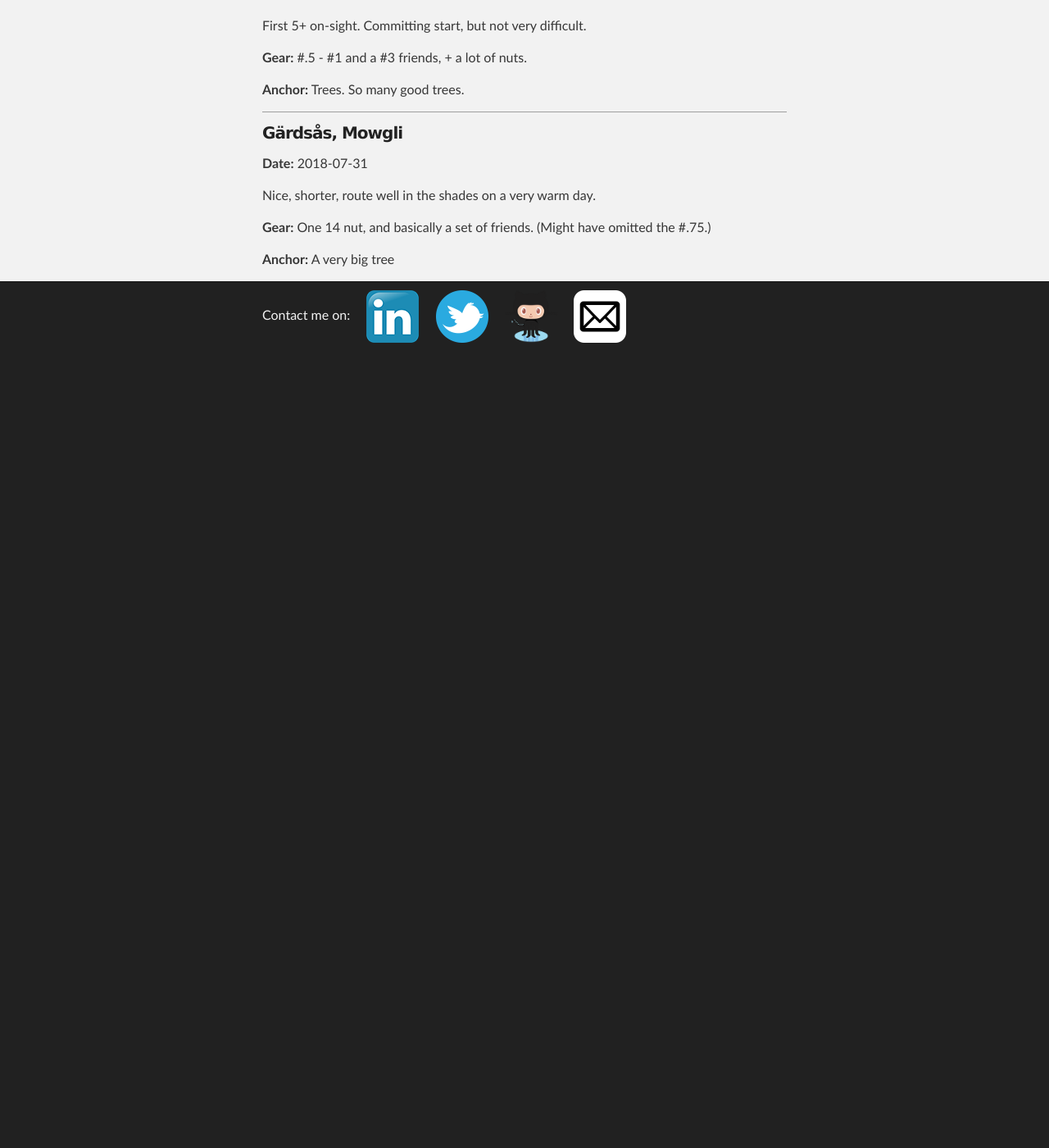
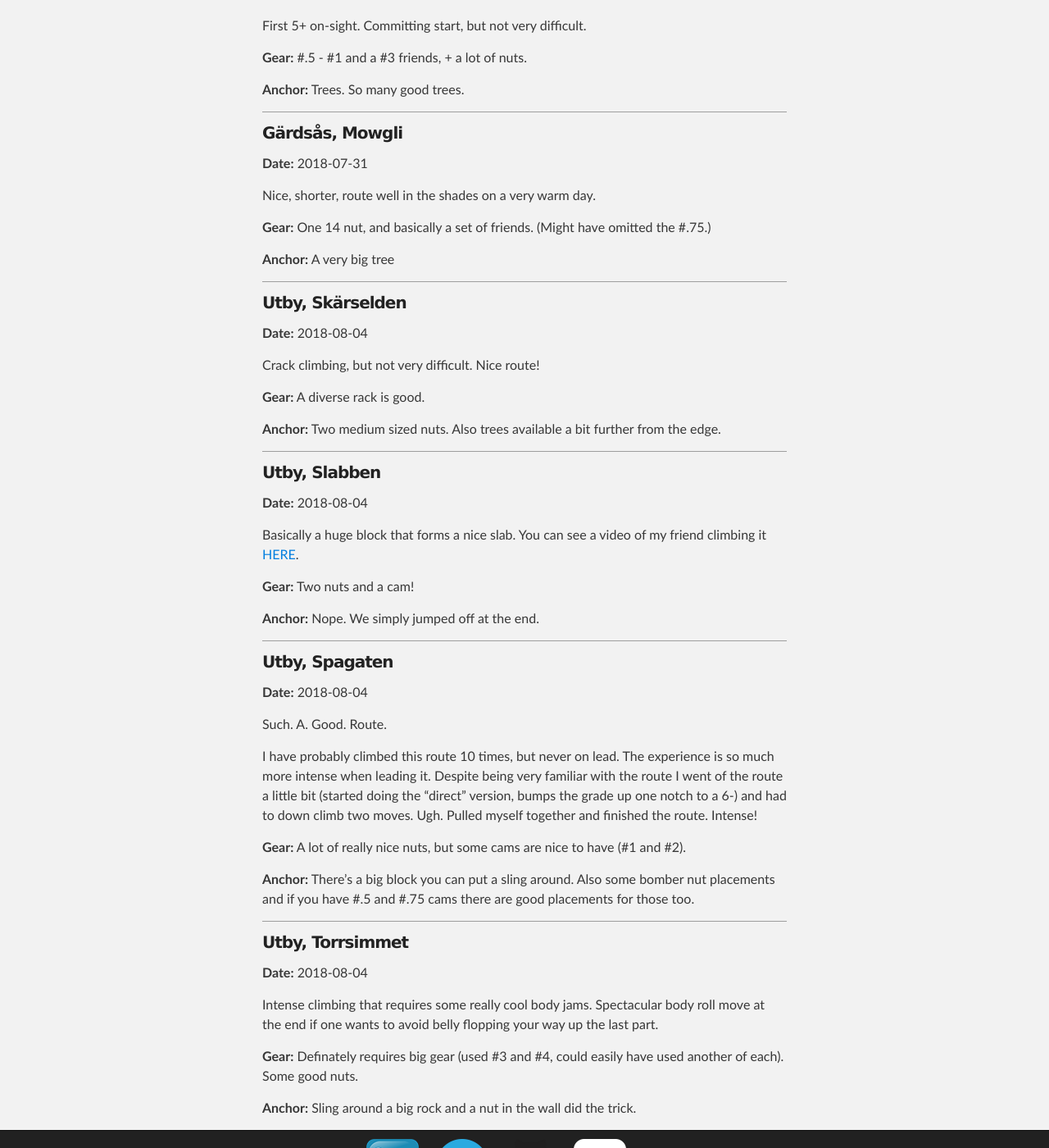
Before and after one commit to ErikThorsell/erikthorsell.github.io, a Jekyll site: the page built from ticklist.md, in a window 1280 px wide and 1400 px high, scrolled down 4429 px. Shown: the whole window at 82% size. Built offline with Jekyll 4.4.1, drawn with Linux system fonts in a browser that asks for light colours; our own code applies the rules of GitHub Pages for plain Markdown files; before the commit the page ends 4862 px from its top, so only the background shows below that; grey boxes are pictures that could not be loaded.

Commit message:
Update ticklist

```diff
--- a/ticklist.md
+++ b/ticklist.md
@@ -263,3 +263,64 @@ Nice, shorter, route well in the shades on a very warm day.
 \#.75.)
 
 **Anchor:** A very big tree
+
+---
+
+### Utby, Skärselden ###
+
+**Date:** 2018-08-04
+
+Crack climbing, but not very difficult. Nice route!
+
+**Gear:** A diverse rack is good.
+
+**Anchor:** Two medium sized nuts. Also trees available a bit further from the
+edge.
+
+---
+
+### Utby, Slabben ###
+
+**Date:** 2018-08-04
+
+Basically a huge block that forms a nice slab. You can see a video of my friend
+climbing it [HERE](LINK).
+
+**Gear:** Two nuts and a cam!
+
+**Anchor:** Nope. We simply jumped off at the end.
+
+---
+
+### Utby, Spagaten ###
+
+**Date:** 2018-08-04
+
+Such. A. Good. Route.
+
+I have probably climbed this route 10 times, but never on lead. The experience
+is so much more intense when leading it. Despite being very familiar with the
+route I went of the route a little bit (started doing the "direct" version,
+bumps the grade up one notch to a 6-) and had to down climb two moves. Ugh.
+Pulled myself together and finished the route. Intense!
+
+**Gear:** A lot of really nice nuts, but some cams are nice to have (\#1 and
+\#2).
+
+**Anchor:** There's a big block you can put a sling around. Also some bomber nut
+placements and if you have \#.5 and \#.75 cams there are good placements for
+those too.
+
+---
+
+### Utby, Torrsimmet ###
+
+**Date:** 2018-08-04
+
+Intense climbing that requires some really cool body jams. Spectacular body roll
+move at the end if one wants to avoid belly flopping your way up the last part.
+
+**Gear:** Definately requires big gear (used \#3 and \#4, could easily have used
+another of each). Some good nuts.
+
+**Anchor:** Sling around a big rock and a nut in the wall did the trick.
```
